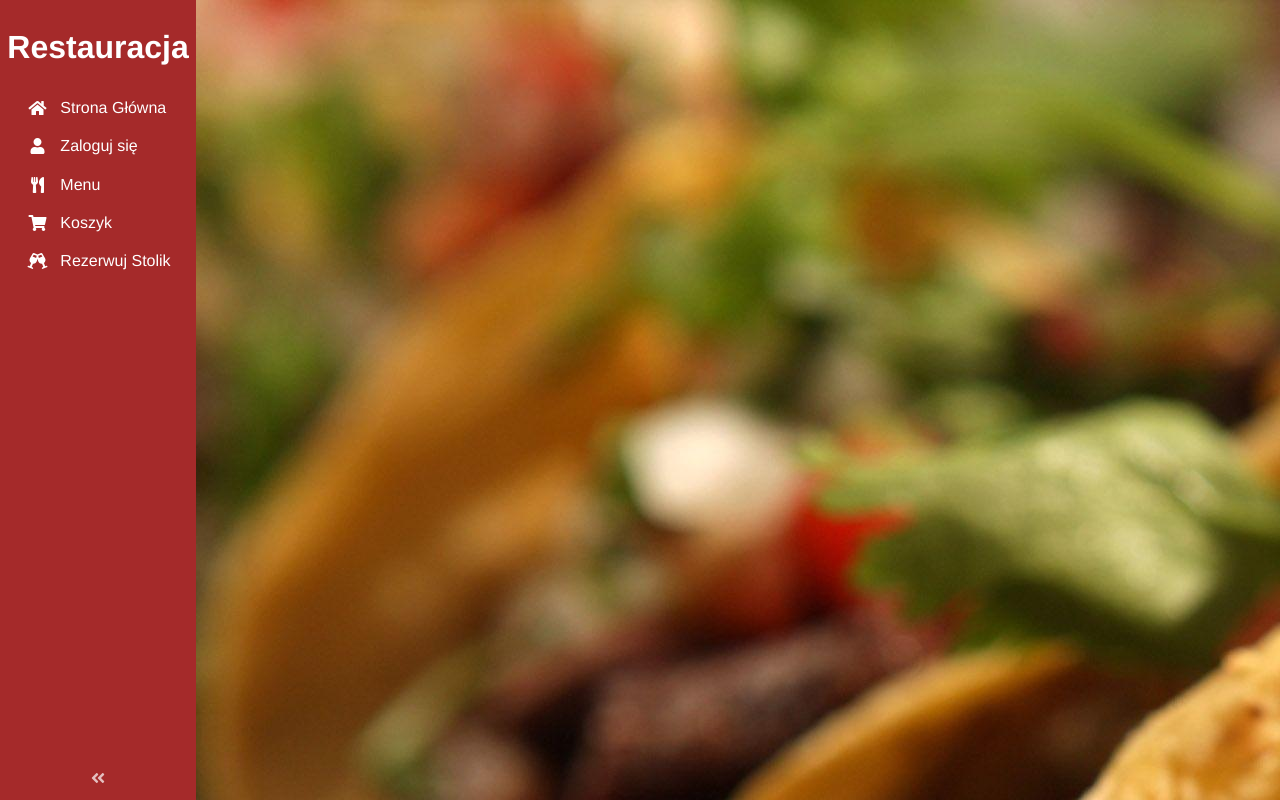
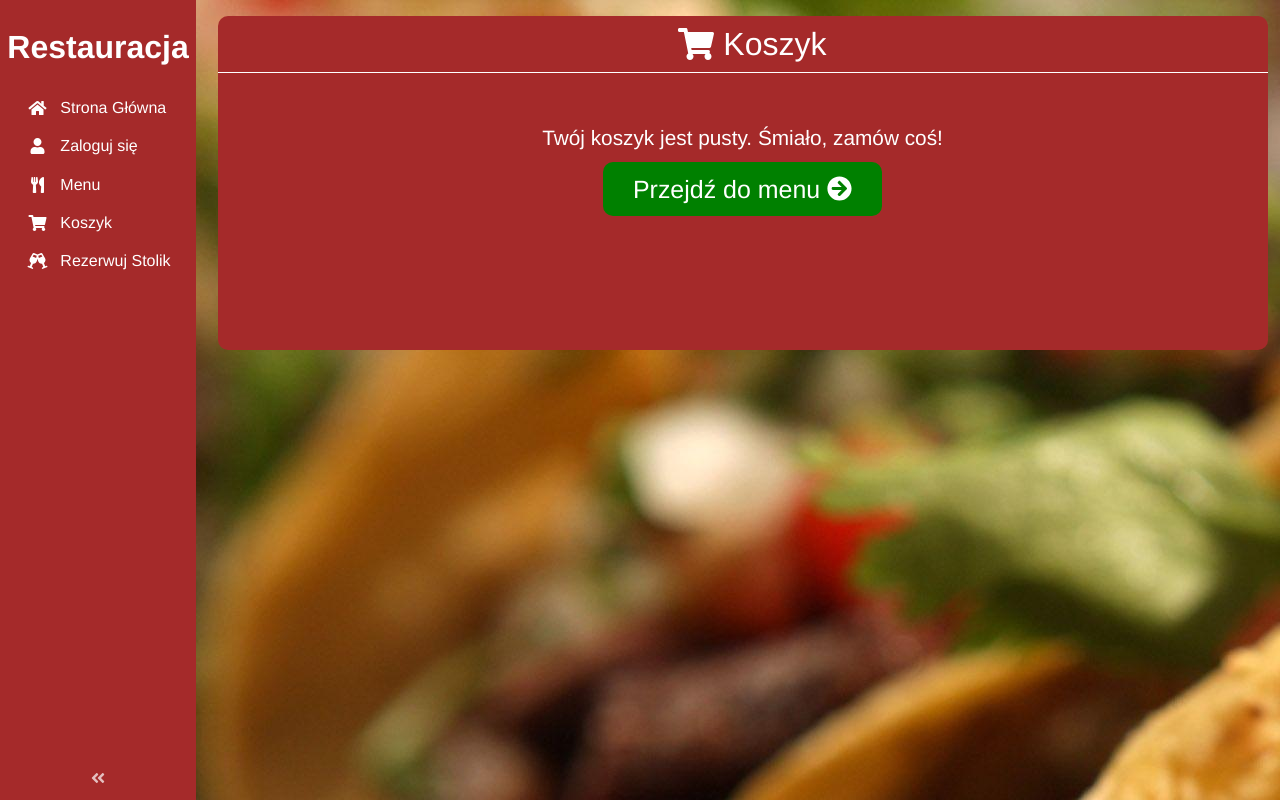
Before and after one commit to KacRz/restaurant, a Vue app in the folder Front/: page /cart in a window 1280 px wide. Built offline with nearby package versions, Linux system fonts and the light colour scheme.

Commit message:
Cart view, menu changes

```diff
--- /dev/null
+++ b/Front/src/components/AddItemToCart.vue
@@ -0,0 +1,207 @@
+<template>
+  <div class="addto-cart">
+      <div class="addto-cart__info">
+          <div class="addto-cart__exit" v-on:click="closeWindow">
+              <i class="fas fa-times-circle"></i>
+          </div>
+          <span class="addto-cart__number"> {{ number }} </span>
+          <div class="addto-cart__title">
+            <h2>{{ title }}</h2>
+          </div>
+          <div class="addto-cart__info-content">
+              <div class="addto-cart__info-content-img">
+                <img v-bind:src="imgsource" />
+              </div>
+              <div class="addto-cart__info-content-description">
+                <p>
+                    {{ description }}
+                </p>
+              </div>
+          </div>
+      </div>
+
+      <div class="addto-cart__bottom">
+          <!-- TODO: Wybieranie rozmiaru? dodatków? -->
+          <h3>Wybierz rozmiar</h3>
+          <div class="addto-cart__add-button">
+              Dodaj do koszyka<i class="fas fa-cart-plus" />
+          </div>
+      </div>
+
+  </div>
+</template>
+
+<script>
+export default {
+    name: "AdditemToCart",
+    props: {
+        title: { type: String, required: true },
+        description: { type: String, required: true },
+        price: { type: String, required: true },
+        imgsource: { type: String, required: true },
+        number: { type: String, required: true }
+    },
+    methods: {
+        closeWindow() {
+            this.$emit('closeNow');
+        }
+    }
+}
+</script>
+
+<style scoped>
+.addto-cart {
+    width: 70vw;
+    height: 80vh;
+    background: rgb(165,42,42);
+    background: linear-gradient(146deg, rgba(165,42,42,1) 0%, rgba(140,49,49,1) 75%, rgba(165,42,42,1) 100%);
+    margin-top: 2em;
+
+    position: fixed;
+    z-index: 20;
+
+    border: 1px solid black;
+    border-radius: 10px;
+
+    color: white;
+
+    display: flex;
+    flex-direction: column;
+}
+.addto-cart__info {
+    width: 100%;
+    height: 50%;
+
+    display: flex;
+    flex-direction: column;
+    align-items: center;
+    justify-content: center;
+
+    position: relative;
+    overflow: hidden;
+}
+.addto-cart__exit {
+    position: absolute;
+    top:0;
+    right: 0;
+
+    width: 60px;
+    height: 60px;
+    overflow: hidden;
+
+    font-size: 3em;
+
+    display: flex;
+    align-items: center;
+    justify-content: center;
+}
+.addto-cart__exit:hover {
+    color:rgb(203, 214, 209);
+}
+.addto-cart__number {
+    width: 1em;
+    height: auto;
+    padding: 0.2em;
+
+    font-size: 2em;
+    color: white;
+
+    position: absolute;
+    left: 0;
+    top: 0;
+    z-index: 4;
+
+    border-bottom-left-radius: 0.3em;
+}
+
+.addto-cart__exit:hover {
+    cursor: pointer;
+}
+
+.addto-cart__title {
+    display: block;
+}
+.addto-cart__info-content {
+    width: 90%;
+    height: 100%;
+    display: flex;
+    flex-direction: row;
+
+}
+.addto-cart__info-content-img > img {
+    width: 100%;
+    height: auto;
+    border-radius: 3px;
+
+    transition: transform .5s ease-in;
+}
+.addto-cart__info-content-img > img:hover {
+    transform: scale(1.2);
+    cursor: pointer;
+}
+
+.addto-cart__info-content-img {
+    width: 40%;
+    height: 100%;
+    display: flex;
+    overflow: hidden;
+
+    justify-content: center;
+    align-items: center;
+}
+.addto-cart__info-content-description {
+    width: 60%;
+    height: 100%;
+    display: flex;
+    align-items: flex-start;
+
+    box-sizing: border-box;
+    padding-left: 1em;
+}
+
+.addto-cart__bottom {
+    width: 100%;
+    height: 50%;
+
+    display: flex;
+    flex-direction: column;
+    align-items: center;
+}
+
+.addto-cart__add-button {
+    background-color: green;
+    color: white;
+    padding: 0.5em 1.2em;
+    border-radius: 10px;
+    font-size: 1.2em;
+
+    transition: padding 0.3s, background-color 0.3s;
+}
+
+.addto-cart__add-button:hover {
+    background-color: rgb(50, 187, 50);
+    padding: 0.5em 1.6em;
+    border-radius: 10px;
+    cursor: pointer;
+}
+
+
+@media (max-width: 750px) {
+    .addto-cart__info-content {
+    display: flex;
+    flex-direction: column;
+    }
+    .addto-cart__info-content-description {
+        width: 100%;
+    }
+    .addto-cart__info-content-img {
+        width: 100%;
+    }
+    .addto-cart__info-content-img > img {
+    width: 30%;
+    height: auto;
+    overflow: hidden;
+    }
+}
+
+</style>
--- /dev/null
+++ b/Front/src/components/Cartitem.vue
@@ -0,0 +1,40 @@
+<template>
+  <div class="cart-element">
+          {{ number }}{{ title }}
+          <p>{{ description }}</p>
+  </div>
+</template>
+
+<script>
+export default {
+    name: "Cartitem",
+    props: {
+        title: { type: String, required: true },
+        description: { type: String, required: true },
+        price: { type: String, required: true },
+        imgsource: { type: String, required: true },
+        number: { type: String, required: true }
+    },
+}
+</script>
+
+<style scoped>
+.cart-element {
+    width: 100%;
+    height: 100px;
+    box-sizing: border-box;
+    padding: 0.3em;
+
+    display: flex;
+    flex-direction: row;
+    justify-content: flex-wrap;
+    align-items: center;
+
+    font-size: 2em;
+}
+
+.cart-element > p {
+    font-size: 0.4em;
+}
+
+</style>
--- a/Front/src/components/sidebar/Sidebar.vue
+++ b/Front/src/components/sidebar/Sidebar.vue
@@ -3,7 +3,7 @@
 
         <h1>
             <span v-if="collapsed">
-                <div>R</div>
+                <div><i class="fas fa-hamburger"></i></div>
             </span>
             <span v-else>Restauracja</span>
         </h1>
@@ -12,7 +12,7 @@
             <SidebarLink to="/" icon="fas fa-home">Strona Główna</SidebarLink>
             <SidebarLink to="/login" icon="fas fa-user">Zaloguj się</SidebarLink>
             <SidebarLink to="/menu" icon="fas fa-utensils">Menu</SidebarLink>
-            <SidebarLink to="/" icon="fas fa-shopping-cart">Koszyk</SidebarLink>
+            <SidebarLink to="/cart" icon="fas fa-shopping-cart">Koszyk</SidebarLink>
             <SidebarLink to="/" icon="fas fa-glass-cheers">Rezerwuj Stolik</SidebarLink>
         </div>
 
--- a/Front/src/router/index.js
+++ b/Front/src/router/index.js
@@ -4,6 +4,7 @@ import Login from '../views/Login.vue'
 import Register from '../views/Register.vue'
 import Remindpassword from '../views/Remindpassword.vue'
 import Menu from '../views/Menu.vue'
+import CartPage from '../views/CartPage.vue'
 
 const routes = [
   {
@@ -40,6 +41,11 @@ const routes = [
     path: '/menu',
     name: 'Menu',
     component: Menu
+  },
+  {
+    path: '/cart',
+    name: 'Cart',
+    component: CartPage
   }
 ]
 
--- /dev/null
+++ b/Front/src/views/CartPage.vue
@@ -0,0 +1,119 @@
+<template>
+    <div class="cart-page">
+        <div class="cart-page__title">
+            <i class="fas fa-shopping-cart"></i>
+            <span>Koszyk</span>
+        </div>
+        <div class="cart-page__content">
+            <div v-if="!foodlist" class="cart-page__empty">
+                <span>Twój koszyk jest pusty. Śmiało, zamów coś!</span>
+                <router-link to="/menu" class="cart-page__empty-btn">
+                    Przejdź do menu
+                    <i class="fas fa-arrow-circle-right"></i>
+                </router-link>
+            </div>
+
+            <Cartitem /> <!-- TODO: Wygląd jednej rzeczy w koszyku -->
+
+        </div>
+    </div>
+</template>
+
+<script>
+import Cartitem from '../components/Cartitem.vue'
+
+export default {
+    name: "Cart page",
+    components: {
+        Cartitem
+    },
+    data() {
+        return { /*
+            foodlist: [
+                {
+                    title: "Mexicana",
+                    description: "Bardzo dobra pizza o niesamowitym smaku. Ciekawy wybór dla koneserów ostrej pizzy. Jedyna w swoim rodzaju.",
+                    price: "29.00",
+                    imgsource: "https://kuron.com.pl/wp-content/uploads/2019/03/P3251115.jpg.webp",
+                    number: "1"
+                },
+                {
+                    title: "Neapolitana",
+                    description: "Pizza o bardzo wyrazistym smaku. Polecamy dla każdego fana zdrowego żywienia. Sos majonezowy dodatkowo podkreśla smak.",
+                    price: "22.99",
+                    imgsource: "https://fotokulinarnie.pl/wp-content/uploads/2021/02/IMG_4279-2-792x528.jpg?v=1612889508",
+                    number: "2"
+                },
+            ]*/
+        }
+    }
+}
+</script>
+
+<style scoped>
+.cart-page {
+    width: 100%;
+    background-color: brown;
+    margin-top: 1em;
+
+    border-radius: 10px;
+    color: white;
+    overflow: hidden;
+
+    display: flex;
+    flex-direction: column;
+}
+.cart-page__title {
+    width: 100%;
+    display: flex;
+    flex-direction: row;
+    align-items: center;
+    justify-content: center;
+
+    padding: 0.3em;
+    font-size: 2em;
+
+    border-bottom: 1px solid white;
+}
+.cart-page__title > span {
+    padding-left: 0.3em;
+}
+.cart-page__content {
+    display: flex;
+    flex-direction: column;
+    margin-top: 2em;
+}
+.cart-page__empty {
+    display: flex;
+    flex-direction: column;
+    justify-content: center;
+    align-items: center;
+
+    padding: 1em;
+    font-size: 1.3em;
+}
+.cart-page__empty-btn {
+    background-color: green;
+    color: white;
+    padding: 0.5em 1.2em;
+    border-radius: 10px;
+    font-size: 1.2em;
+    margin: 0.5em;
+    text-decoration: none;
+
+    transition: padding 0.3s, background-color 0.3s;
+}
+.cart-page__empty-btn:hover {
+    background-color: rgb(50, 187, 50);
+    padding: 0.5em 1.6em;
+    border-radius: 10px;
+    cursor: pointer;
+}
+
+@media (max-width: 750px) {
+    .cart-page {
+        font-size: 0.8em;
+    }
+}
+
+</style>
--- a/Front/src/views/Menu.vue
+++ b/Front/src/views/Menu.vue
@@ -6,74 +6,98 @@
                 <h1>Pizze</h1>
             </div>
             <div class="menu-category__element" v-for="item in foodlist" :key="item.number">
-                <Fooditem v-bind="item" />
+                <Fooditem v-bind="item" v-on:click="onClickedItem(item.number)"/>
+
             </div>
-            <div class="menu-category__element" v-for="item in foodlist" :key="item.number">
-                <Fooditem v-bind="item" />
-            </div>
-            <div class="menu-category__element" v-for="item in foodlist" :key="item.number">
-                <Fooditem v-bind="item" />
-            </div>
+
+            <AdditemToCart v-if="!isHidden" v-bind="foodlist[clickedItem]" @closeNow="closeWindow"/>
         </div>
+
+
     </div>
 </template>
 
 <script>
 import Fooditem from '../components/Fooditem.vue'
+import AdditemToCart from '../components/AddItemToCart.vue'
 
 export default {
     name: "Menu",
     data() {
         return {
+            isHidden: true,
+            clickedItem: '',
             foodlist: [
                 {
                     title: "Mexicana",
                     description: "Bardzo dobra pizza o niesamowitym smaku. Ciekawy wybór dla koneserów ostrej pizzy. Jedyna w swoim rodzaju.",
                     price: "29.00",
                     imgsource: "https://kuron.com.pl/wp-content/uploads/2019/03/P3251115.jpg.webp",
-                    number: "01"
+                    number: "1"
                 },
                 {
                     title: "Neapolitana",
                     description: "Pizza o bardzo wyrazistym smaku. Polecamy dla każdego fana zdrowego żywienia. Sos majonezowy dodatkowo podkreśla smak.",
                     price: "22.99",
                     imgsource: "https://fotokulinarnie.pl/wp-content/uploads/2021/02/IMG_4279-2-792x528.jpg?v=1612889508",
-                    number: "02"
+                    number: "2"
                 },
                 {
                     title: "Diabolica",
                     description: "Pizza bardzo bardzo ostra. Uwaga. Tylko dla fanów prawdziwego piekła.",
                     price: "31.00",
                     imgsource: "https://s3.przepisy.pl/przepisy3ii/img/variants/767x0/pizza-grecka.jpg",
-                    number: "03"
+                    number: "3"
                 },
                 {
                     title: "Hawajska",
-                    description: "Pizza bardzo bardzo ostra. Uwaga. Tylko dla fanów prawdziwego piekła.",
+                    description: "Pizza tylko dla PRAWDZIWYCH koneserów. Ananas pokrojony w delikatne plasterki rozpływa się w ustach.",
                     price: "36.00",
                     imgsource: "https://st.depositphotos.com/1003814/5052/i/950/depositphotos_50523105-stock-photo-pizza-with-tomatoes.jpg",
-                    number: "04"
+                    number: "4"
                 },
                 {
                     title: "Margharita",
-                    description: "Pizza bardzo bardzo ostra. Uwaga. Tylko dla fanów prawdziwego piekła.",
+                    description: "Podstawowa pizza. Bez żadnych dodatków, konserwantów. Czysty smak włoskiej pizzy.",
                     price: "20.00",
                     imgsource: "https://restaumatic-production.imgix.net/uploads/accounts/23308/media_library/26d6eb92-ef8e-4074-bd25-4b815272beda.jpg?auto=compress&blur=0&crop=focalpoint&fit=max&fp-x=0.5&fp-y=0.5&h=auto&rect=0%2C0%2C2000%2C1333&w=1920",
-                    number: "05"
+                    number: "5"
+                },
+                {
+                    title: "Brokoli",
+                    description: "Pizza z brokułami. Nic wielkiego.",
+                    price: "24.00",
+                    imgsource: "https://www.broilking.pl/files/blog/129/broil-king-pizza-z-grilla-d-b88c2458.jpg",
+                    number: "6"
                 },
             ]
         }
     },
     components: {
-        Fooditem
+        Fooditem,
+        AdditemToCart
     },
     setup() {
 
+    },
+    methods: {
+        onClickedItem(id) {
+            this.isHidden = !this.isHidden;
+            this.clickedItem = --id;
+        },
+        closeWindow() {
+            this.isHidden = true;
+        }
     }
 }
 </script>
 
 <style scoped>
+.menu {
+    display: flex;
+    justify-content: center;
+}
+
 .menu-category {
     display: flex;
     flex-wrap: wrap;
```
Also changed, not shown: Front/src/components/Fooditem.vue (+14 -1 lines).
